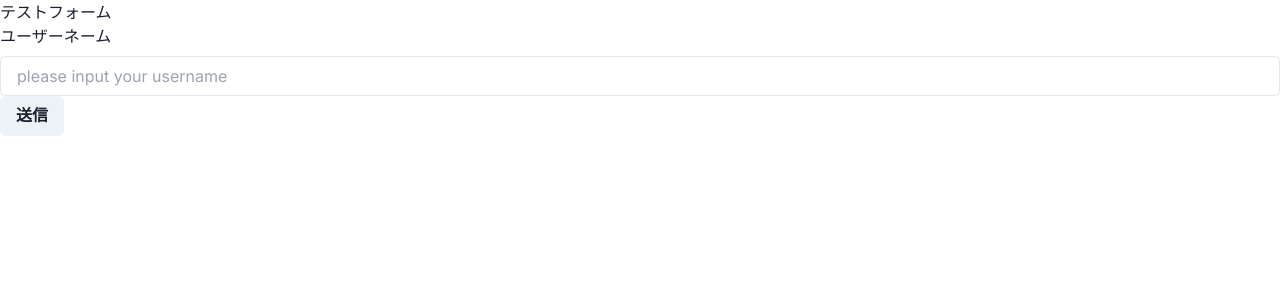
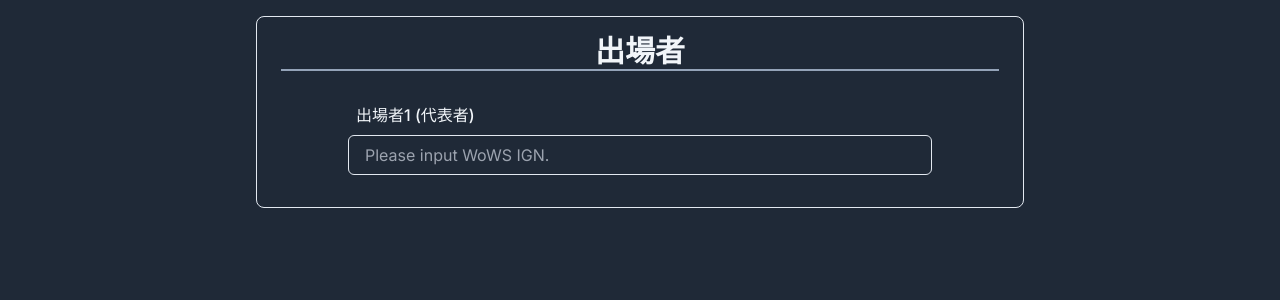
Before and after one commit to JapanDreamMatch/wows-crf, a Next.js app: page /register in a window 1280 px wide. Shown: the top 300 px of the page. Built offline with nearby package versions, Linux system fonts and the light colour scheme.

Commit message:
[WIP] 出場者フォーム1人分のフロント実装

```diff
--- a/package.json
+++ b/package.json
@@ -13,6 +13,7 @@
     "@emotion/react": "^11.13.3",
     "@emotion/styled": "^11.13.0",
     "@hookform/resolvers": "^3.9.0",
+    "axios": "^1.7.7",
     "framer-motion": "^11.3.31",
     "next": "14.2.7",
     "react": "^18",
--- /dev/null
+++ b/src/app/api/ign/route.ts
@@ -0,0 +1,7 @@
+import {NextRequest, NextResponse} from "next/server";
+
+export async function GET(req: NextRequest) {
+    return NextResponse.json({
+        message: "データを取得!",
+    });
+}
--- a/src/app/layout.tsx
+++ b/src/app/layout.tsx
@@ -16,7 +16,7 @@ export default function RootLayout({
   children: React.ReactNode;
 }>) {
   return (
-    <html lang="jp">
+    <html lang="jp" className="bg-gray-800">
       <body className={inter.className}>
       <ChakraProvider>
         {children}
--- a/src/app/register/components/RegisterForm/RegisterForm.tsx
+++ b/src/app/register/components/RegisterForm/RegisterForm.tsx
@@ -1,25 +1,70 @@
 "use client"
 
-import {Box} from "@chakra-ui/react";
+import {Box, FormControl, FormErrorMessage, FormLabel, Heading, Input, Stack} from "@chakra-ui/react";
+import {useForm} from "react-hook-form";
+import {yupResolver} from "@hookform/resolvers/yup";
+import {registerSchema, registerType} from "@/components/YupSchema";
 
 
 export default function RegisterForm(){
 
+    //react-hook-form
+    const {
+        register,
+        handleSubmit,
+        formState: {errors, isSubmitting}
+    } = useForm<registerType>({
+        resolver: yupResolver(registerSchema), // Yupと紐付け
+        mode: "onBlur", // onChange, onBlur, onSubmit, onTouched, allが選択可能
+    });
+
+    //送信ボタンの動作
+    async function onSubmit(){
+        return;
+    }
 
     return(
-        <Box m={4}>
+        <div className="text-slate-100 bg-gray-800">
+            <Box m={4} className="max-w-full">
                 <form onSubmit={()=>{}}>
                     {/* チーム名 */}
 
-
                     {/* チーム略名 */}
-
 
                     {/* チームロゴ 今はパス */}
 
                     {/* 代表者連絡先 */}
 
+                    {/* 出場者 */}
+                    <Box borderWidth='1px' borderRadius='lg' className="max-w-3xl p-2 mx-auto">
+                        <Heading size="lg" className="text-center border-b-2 border-slate-400 mt-2 mx-4">出場者</Heading>
+                        <div className="mx-auto w-4/5">
+
                             {/* 出場者1 */}
+                            <FormControl isInvalid={!!errors.ign} className="py-4">
+                                <Box borderWidth='0px' borderRadius='lg' className="p-2">
+                                    <div className="mt-2">
+                                        <FormLabel className="pl-2 max-w-32">出場者1 (代表者)</FormLabel>
+                                    </div>
+                                    <div>
+                                        <Input
+                                            id="name"
+                                            placeholder="Please input WoWS IGN."
+                                            {...register("ign")}
+                                        />
+                                        <FormErrorMessage>
+                                            {errors.ign && errors.ign.message}
+                                        </FormErrorMessage>
+                                    </div>
+                                </Box>
+                            </FormControl>
+
+                            {/* 出場者2 */}
+
+
+                        </div>
+
+                    </Box>
 
                     {/* その他ご意見ご質問 */}
 
@@ -28,5 +73,7 @@ export default function RegisterForm(){
 
                 </form>
             </Box>
+        </div>
+
     )
 }
--- a/src/app/register/page.tsx
+++ b/src/app/register/page.tsx
@@ -1,9 +1,9 @@
-import SignUpPage from "@/components/Sample/SignUpPage";
+import RegisterForm from "@/app/register/components/RegisterForm/RegisterForm";
 
 export default function ContestantRegister(){
     return(
         <>
-            <SignUpPage/>
+            <RegisterForm/>
         </>
     )
 }
--- a/src/components/YupSchema.ts
+++ b/src/components/YupSchema.ts
@@ -0,0 +1,15 @@
+import yup, {object, string} from "yup";
+
+export const registerSchema = object({
+    teamname: string()
+        .required("チーム名は空にはできません"),
+    nickname: string()
+        .required("チーム略名は空にはできません"),
+    contact: string()
+        .required("代表者連絡先を入力してください"),
+    ign: string()
+        .required("ゲーム内のプレイヤー名を入力してください")
+        .matches(/[\w]+?/, { message: '有効なプレイヤー名を入力してください' }),
+    other: string()
+})
+export type registerType = yup.InferType<typeof registerSchema>;
```
Also changed, not shown: src/components/AsyncTextFormCtrl/AsyncTextFormCtrl.tsx (deleted), 1 other file (tests, documents, lock files or other folders). Lines whose indentation alone changed are shown as unchanged.
